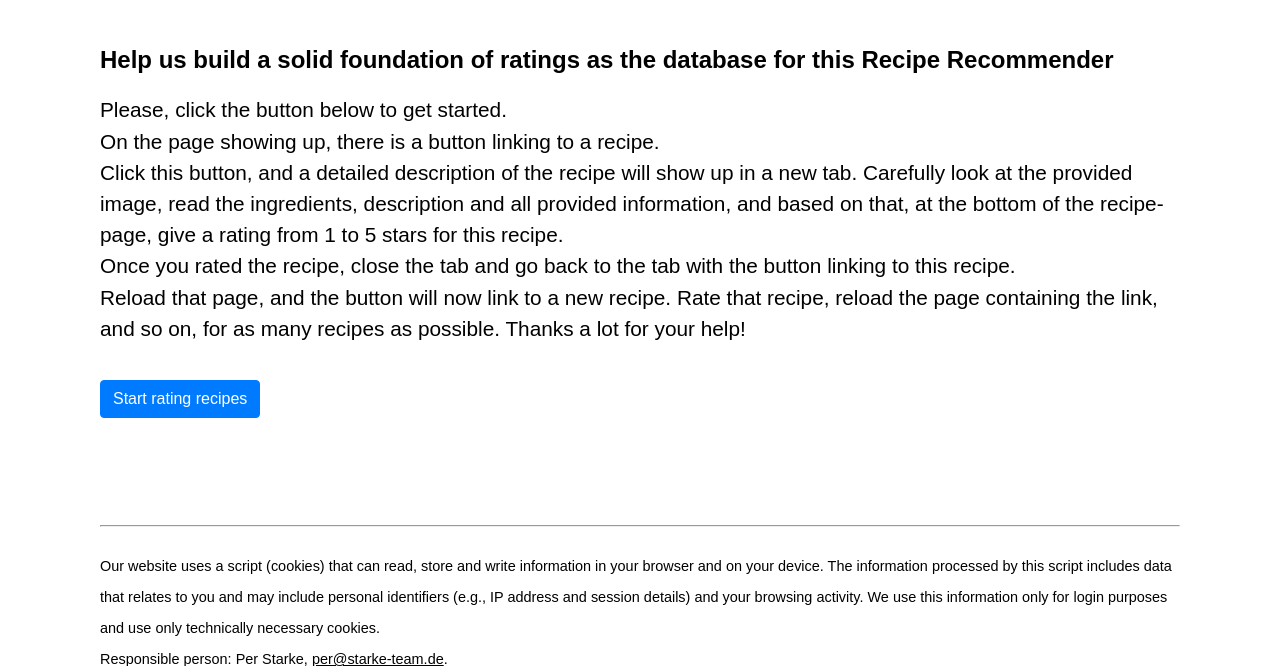
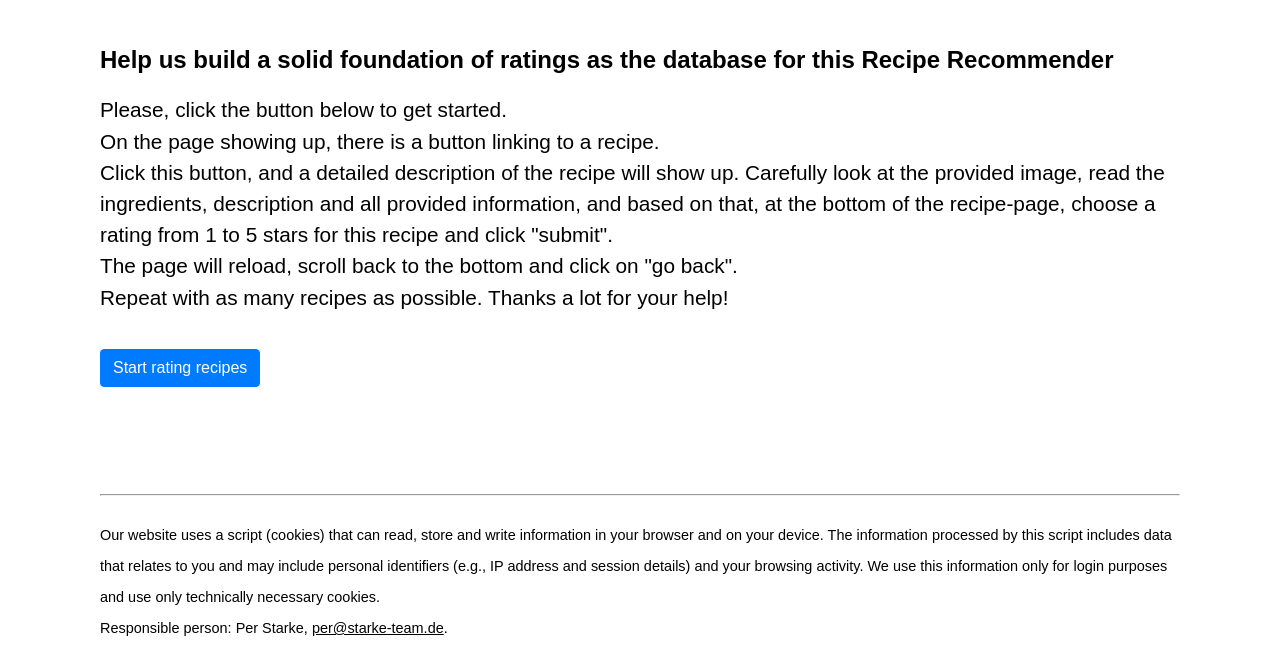
Before and after one commit to Per-Starke/NutritionRecSys, a Flask app: template RecipeRecommender/App/templates/get_initial_ratings_start.html in a window 1280 px wide. Shown: the part 292-958 px from the top of the page. After the commit the page ends 928 px from the top, so only its background shows below. Run offline with Flask 2, Linux system fonts and the light colour scheme; the template is opened without the code that fills it, so the values that code supplies are empty; parts of the project's set-up code (start-up, migrations or seed data) failed here and were passed over; some libraries are stand-ins or nearby versions.

Commit message:
Provide better workflow for getting initial ratings

```diff
--- a/RecipeRecommender/App/templates/get_initial_ratings_rate.html
+++ b/RecipeRecommender/App/templates/get_initial_ratings_rate.html
@@ -21,6 +21,6 @@ Here is a recipe to rate:
 </span>
 </h1>
 <p class="body">
-<button class="btn btn-primary"><a class="button" rel="noopener noreferrer nofollow" target="_blank" href="/get_initial_ratings_recipe?id={{recipe_id}}"> {{recipe_title}} </a></button>
+<button class="btn btn-primary"><a class="button" href="/get_initial_ratings_recipe?id={{recipe_id}}"> {{recipe_title}} </a></button>
 </p>
 {% endblock %}
--- a/RecipeRecommender/App/templates/get_initial_ratings_recipe.html
+++ b/RecipeRecommender/App/templates/get_initial_ratings_recipe.html
@@ -84,4 +84,7 @@ Unsplash
 </div> <br><br><br>
 <input type="submit" value="submit">
 </form> <br>
+<p class="body">
+<button class="btn btn-primary"><a class="button" href="/get_initial_ratings_rate"> Go back </a></button>
+</p>
 {% endblock %}
--- a/RecipeRecommender/App/templates/get_initial_ratings_start.html
+++ b/RecipeRecommender/App/templates/get_initial_ratings_start.html
@@ -19,12 +19,11 @@ Unsplash
 <p class="body content">
 Please, click the button below to get started. <br>
 On the page showing up, there is a button linking to a recipe. <br>
-Click this button, and a detailed description of the recipe will show up in a new tab.
+Click this button, and a detailed description of the recipe will show up.
 Carefully look at the provided image, read the ingredients, description and all provided information,
-and based on that, at the bottom of the recipe-page, give a rating from 1 to 5 stars for this recipe. <br>
-Once you rated the recipe, close the tab and go back to the tab with the button linking to this recipe. <br>
-Reload that page, and the button will now link to a new recipe. Rate that recipe, reload the page containing the link,
-and so on, for as many recipes as possible. Thanks a lot for your help!
+and based on that, at the bottom of the recipe-page, choose a rating from 1 to 5 stars for this recipe and click "submit". <br>
+The page will reload, scroll back to the bottom and click on "go back".<br>
+Repeat with as many recipes as possible. Thanks a lot for your help!
 <br><br><button class="btn btn-primary">
 <a class="button" href="/get_initial_ratings_rate"> Start rating recipes </a>
 </button>
```
